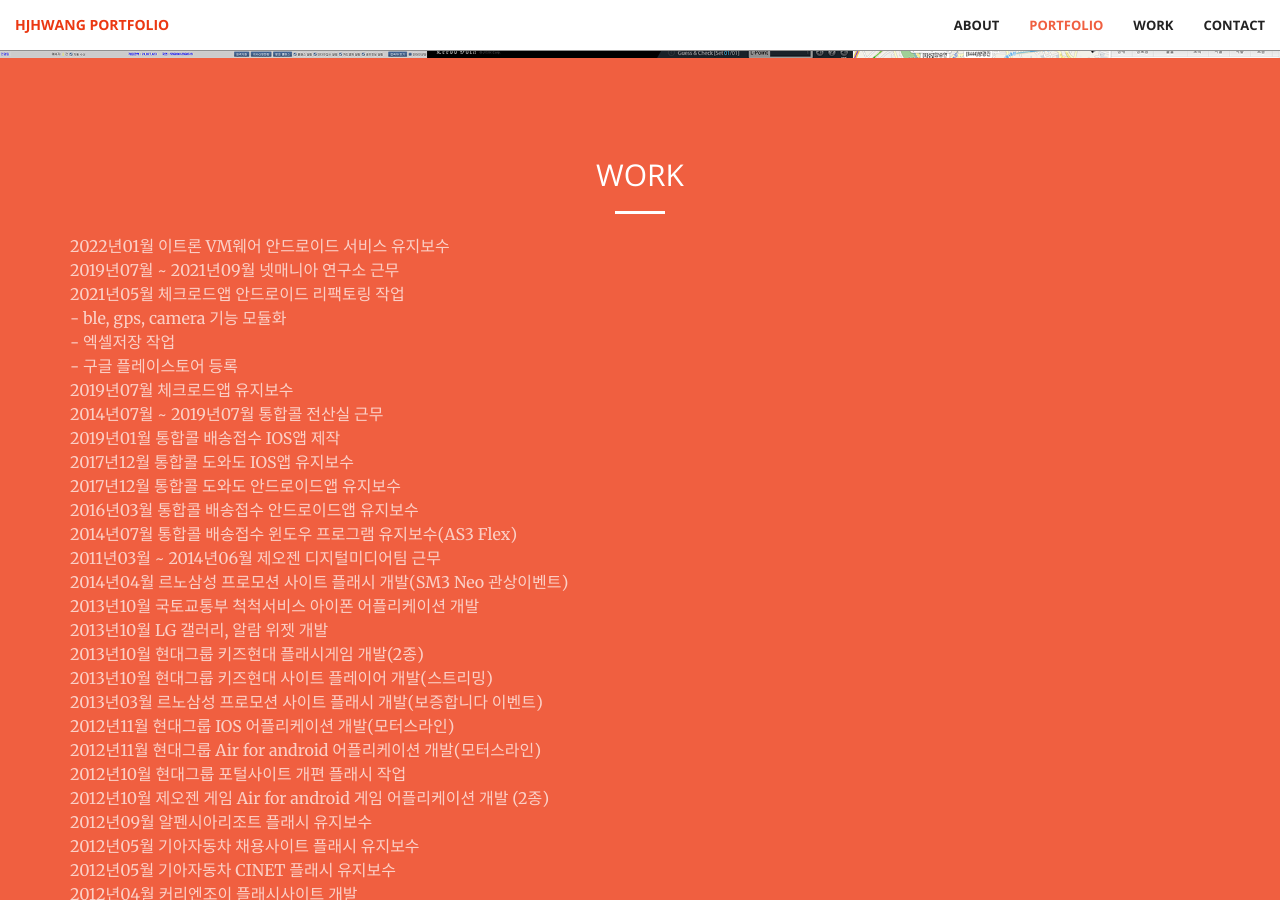
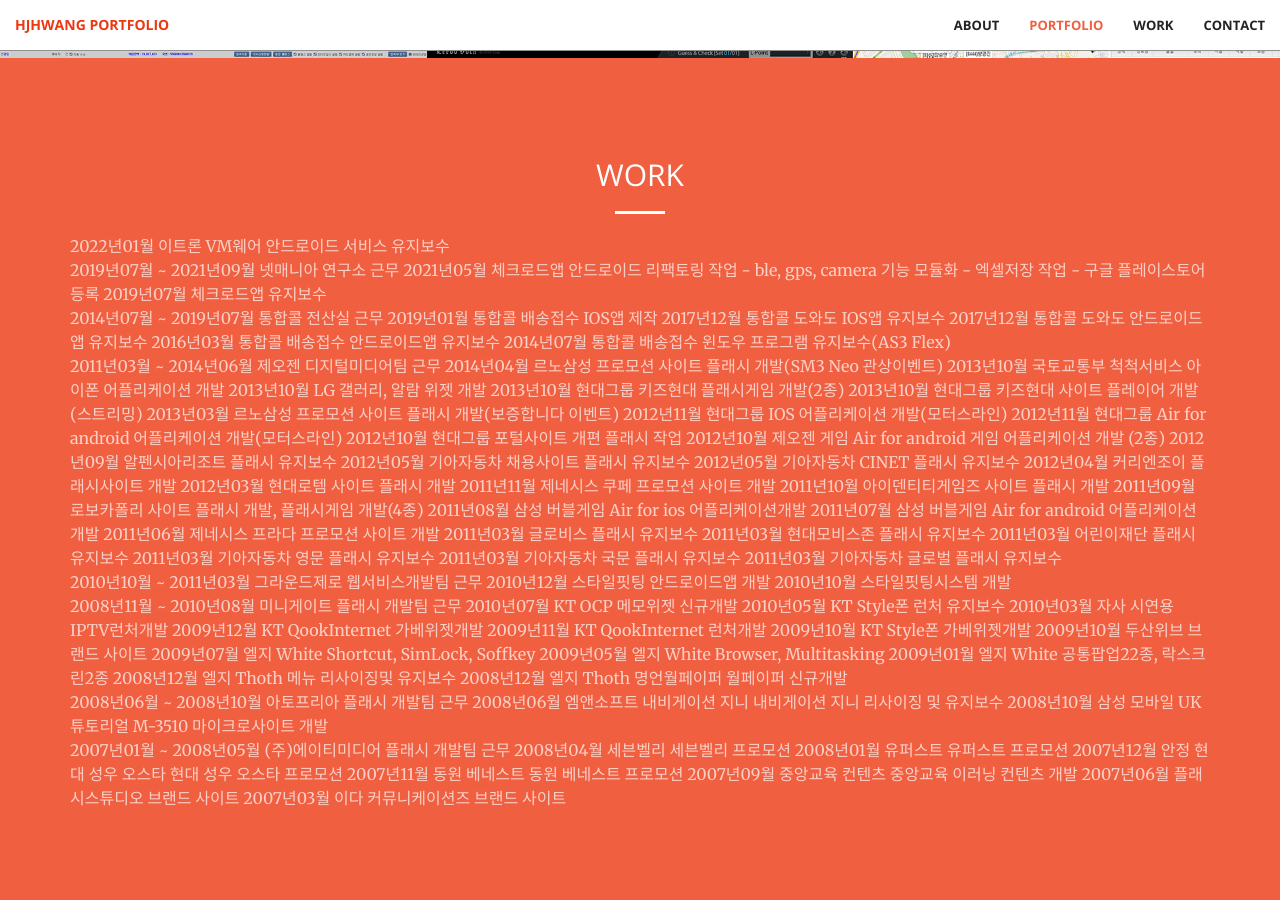
Before and after one commit to hjhwang/portfolio, a Jekyll site: the page built from index.html, in a window 1280 px wide and 900 px high, scrolled down 1741 px. Built offline with Jekyll 4.4.1, drawn with Linux system fonts in a browser that asks for light colours; some of the changed text lies outside the part shown.

Commit message:
Update services.html
234

```diff
--- a/_includes/services.html
+++ b/_includes/services.html
@@ -11,78 +11,78 @@
       <p class="text-faded">
         2022년01월 이트론 VM웨어 안드로이드 서비스 유지보수<br>
 
-        2019년07월 ~ 2021년09월 넷매니아 연구소 근무<br>
-        2021년05월 체크로드앱 안드로이드 리팩토링 작업<br>
-        - ble, gps, camera 기능 모듈화<br>
-        - 엑셀저장 작업<br>
-        - 구글 플레이스토어 등록<br>
+        2019년07월 ~ 2021년09월 넷매니아 연구소 근무
+        2021년05월 체크로드앱 안드로이드 리팩토링 작업
+        - ble, gps, camera 기능 모듈화
+        - 엑셀저장 작업
+        - 구글 플레이스토어 등록
         2019년07월 체크로드앱 유지보수<br>
 
-        2014년07월 ~ 2019년07월 통합콜 전산실 근무<br>
-        2019년01월 통합콜 배송접수 IOS앱 제작<br>
-        2017년12월 통합콜 도와도 IOS앱 유지보수<br>
-        2017년12월 통합콜 도와도 안드로이드앱 유지보수<br>
-        2016년03월 통합콜 배송접수 안드로이드앱 유지보수<br>
+        2014년07월 ~ 2019년07월 통합콜 전산실 근무
+        2019년01월 통합콜 배송접수 IOS앱 제작
+        2017년12월 통합콜 도와도 IOS앱 유지보수
+        2017년12월 통합콜 도와도 안드로이드앱 유지보수
+        2016년03월 통합콜 배송접수 안드로이드앱 유지보수
         2014년07월 통합콜 배송접수 윈도우 프로그램 유지보수(AS3 Flex)<br>
 
-        2011년03월 ~ 2014년06월 제오젠 디지털미디어팀 근무<br>
-        2014년04월	르노삼성 프로모션 사이트 플래시 개발(SM3 Neo 관상이벤트)<br>
-        2013년10월	국토교통부	척척서비스 아이폰 어플리케이션 개발<br>
-        2013년10월	LG 갤러리, 알람 위젯 개발<br>
-        2013년10월	현대그룹 키즈현대 플래시게임 개발(2종)<br>
-        2013년10월	현대그룹 키즈현대 사이트 플레이어 개발(스트리밍)<br>
-        2013년03월	르노삼성 프로모션 사이트 플래시 개발(보증합니다 이벤트)<br>
-        2012년11월	현대그룹 IOS 어플리케이션 개발(모터스라인)<br>
-        2012년11월	현대그룹 Air for android 어플리케이션 개발(모터스라인)<br>
-        2012년10월	현대그룹 포털사이트 개편 플래시 작업<br/>
-        2012년10월	제오젠 게임 Air for android 게임 어플리케이션 개발 (2종)<br>
-        2012년09월	알펜시아리조트	플래시 유지보수<br>
-        2012년05월	기아자동차 채용사이트	플래시 유지보수<br>
-        2012년05월	기아자동차 CINET 플래시 유지보수<br>
-        2012년04월	커리엔조이	플래시사이트 개발<br>
-        2012년03월	현대로템 사이트 플래시 개발<br>
-        2011년11월	제네시스 쿠페 프로모션 사이트 개발<br/>
-        2011년10월	아이덴티티게임즈 사이트 플래시 개발<br/>
-        2011년09월	로보카폴리	사이트 플래시 개발, 플래시게임 개발(4종)<br/>
-        2011년08월	삼성 버블게임 Air for ios 어플리케이션개발<br/>
-        2011년07월	삼성 버블게임 Air for android 어플리케이션 개발<br/>
-        2011년06월	제네시스 프라다	프로모션 사이트 개발<br/>
-        2011년03월	글로비스 플래시 유지보수<br/>
-        2011년03월	현대모비스존 플래시 유지보수<br/>
-        2011년03월	어린이재단	플래시 유지보수<br/>
-        2011년03월	기아자동차 영문	플래시 유지보수<br/>
-        2011년03월	기아자동차 국문	플래시 유지보수<br/>
-        2011년03월	기아자동차 글로벌 플래시 유지보수<br/>
+        2011년03월 ~ 2014년06월 제오젠 디지털미디어팀 근무
+        2014년04월	르노삼성 프로모션 사이트 플래시 개발(SM3 Neo 관상이벤트)
+        2013년10월	국토교통부	척척서비스 아이폰 어플리케이션 개발
+        2013년10월	LG 갤러리, 알람 위젯 개발
+        2013년10월	현대그룹 키즈현대 플래시게임 개발(2종)
+        2013년10월	현대그룹 키즈현대 사이트 플레이어 개발(스트리밍)
+        2013년03월	르노삼성 프로모션 사이트 플래시 개발(보증합니다 이벤트)
+        2012년11월	현대그룹 IOS 어플리케이션 개발(모터스라인)
+        2012년11월	현대그룹 Air for android 어플리케이션 개발(모터스라인)
+        2012년10월	현대그룹 포털사이트 개편 플래시 작업
+        2012년10월	제오젠 게임 Air for android 게임 어플리케이션 개발 (2종)
+        2012년09월	알펜시아리조트	플래시 유지보수
+        2012년05월	기아자동차 채용사이트	플래시 유지보수
+        2012년05월	기아자동차 CINET 플래시 유지보수
+        2012년04월	커리엔조이	플래시사이트 개발
+        2012년03월	현대로템 사이트 플래시 개발
+        2011년11월	제네시스 쿠페 프로모션 사이트 개발
+        2011년10월	아이덴티티게임즈 사이트 플래시 개발
+        2011년09월	로보카폴리	사이트 플래시 개발, 플래시게임 개발(4종)
+        2011년08월	삼성 버블게임 Air for ios 어플리케이션개발
+        2011년07월	삼성 버블게임 Air for android 어플리케이션 개발
+        2011년06월	제네시스 프라다	프로모션 사이트 개발
+        2011년03월	글로비스 플래시 유지보수
+        2011년03월	현대모비스존 플래시 유지보수
+        2011년03월	어린이재단	플래시 유지보수
+        2011년03월	기아자동차 영문 플래시 유지보수
+        2011년03월	기아자동차 국문 플래시 유지보수
+        2011년03월	기아자동차 글로벌 플래시 유지보수<br>
 
-        2010년10월 ~ 2011년03월 그라운드제로 웹서비스개발팀 근무<br/>
-        2010년12월	스타일핏팅 안드로이드앱 개발<br/>
-        2010년10월	스타일핏팅시스템 개발<br/>
+        2010년10월 ~ 2011년03월 그라운드제로 웹서비스개발팀 근무
+        2010년12월	스타일핏팅 안드로이드앱 개발
+        2010년10월	스타일핏팅시스템 개발<br>
 
-        2008년11월 ~ 2010년08월 미니게이트 플래시 개발팀 근무<br/>
-        2010년07월 KT OCP 메모위젯 신규개발<br/>
-        2010년05월	KT Style폰	런처 유지보수<br/>
-        2010년03월	자사 시연용 IPTV런처개발<br/>
-        2009년12월	KT QookInternet 가베위젯개발<br/>
-        2009년11월	KT QookInternet 런처개발<br/>
-        2009년10월	KT Style폰	가베위젯개발<br/>
-        2009년10월	두산위브 브랜드 사이트<br/>
-        2009년07월	엘지 White Shortcut, SimLock, Soffkey<br/>
-        2009년05월	엘지 White Browser, Multitasking<br/>
-        2009년01월	엘지 White 공통팝업22종, 락스크린2종<br/>
-        2008년12월	엘지 Thoth 메뉴 리사이징및 유지보수<br/>
-        2008년12월	엘지 Thoth 명언월페이퍼 월페이퍼 신규개발<br/>
+        2008년11월 ~ 2010년08월 미니게이트 플래시 개발팀 근무
+        2010년07월    KT OCP 메모위젯 신규개발
+        2010년05월	KT Style폰	런처 유지보수
+        2010년03월	자사 시연용 IPTV런처개발
+        2009년12월	KT QookInternet 가베위젯개발
+        2009년11월	KT QookInternet 런처개발
+        2009년10월	KT Style폰	가베위젯개발
+        2009년10월	두산위브 브랜드 사이트
+        2009년07월	엘지 White Shortcut, SimLock, Soffkey
+        2009년05월	엘지 White Browser, Multitasking
+        2009년01월	엘지 White 공통팝업22종, 락스크린2종
+        2008년12월	엘지 Thoth 메뉴 리사이징및 유지보수
+        2008년12월	엘지 Thoth 명언월페이퍼 월페이퍼 신규개발<br>
 
-        2008년06월 ~ 2008년10월 아토프리아 플래시 개발팀 근무<br/>
-        2008년06월	엠앤소프트 내비게이션 지니	내비게이션 지니 리사이징 및 유지보수<br/>
-        2008년10월	삼성 모바일 UK 튜토리얼 M-3510 마이크로사이트 개발<br/>
+        2008년06월 ~ 2008년10월 아토프리아 플래시 개발팀 근무
+        2008년06월	엠앤소프트 내비게이션 지니	내비게이션 지니 리사이징 및 유지보수
+        2008년10월	삼성 모바일 UK 튜토리얼 M-3510 마이크로사이트 개발<br>
 
-        2007년01월 ~ 2008년05월 (주)에이티미디어 플래시 개발팀 근무<br/>
-        2008년04월	세븐벨리	세븐벨리 프로모션<br/>
-        2008년01월	유퍼스트	유퍼스트 프로모션<br/>
-        2007년12월	안정 현대 성우 오스타	현대 성우 오스타 프로모션<br/>
-        2007년11월	동원 베네스트	동원 베네스트 프로모션<br/>
-        2007년09월	중앙교육 컨텐츠	중앙교육 이러닝 컨텐츠 개발<br/>
-        2007년06월	플래시스튜디오	브랜드 사이트<br/>
+        2007년01월 ~ 2008년05월 (주)에이티미디어 플래시 개발팀 근무
+        2008년04월	세븐벨리	세븐벨리 프로모션
+        2008년01월	유퍼스트	유퍼스트 프로모션
+        2007년12월	안정 현대 성우 오스타	현대 성우 오스타 프로모션
+        2007년11월	동원 베네스트	동원 베네스트 프로모션
+        2007년09월	중앙교육 컨텐츠	중앙교육 이러닝 컨텐츠 개발
+        2007년06월	플래시스튜디오	브랜드 사이트
         2007년03월	이다 커뮤니케이션즈	브랜드 사이트
         </p>
         <!-- <div class="row">
```
